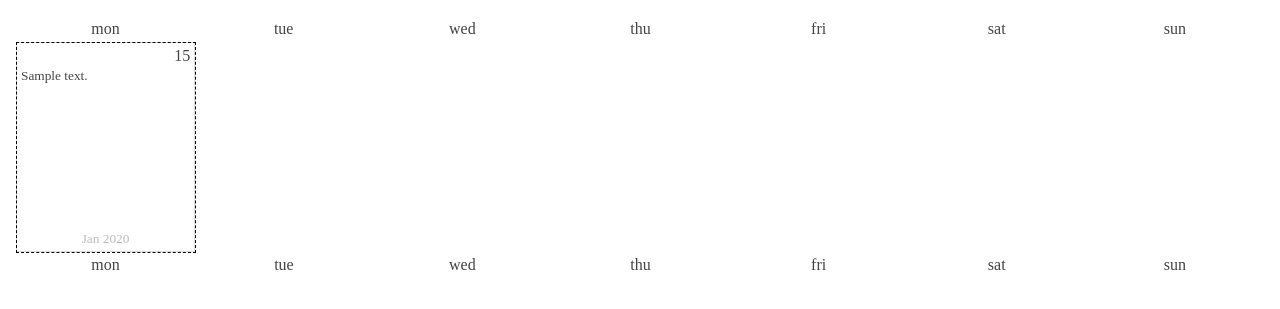
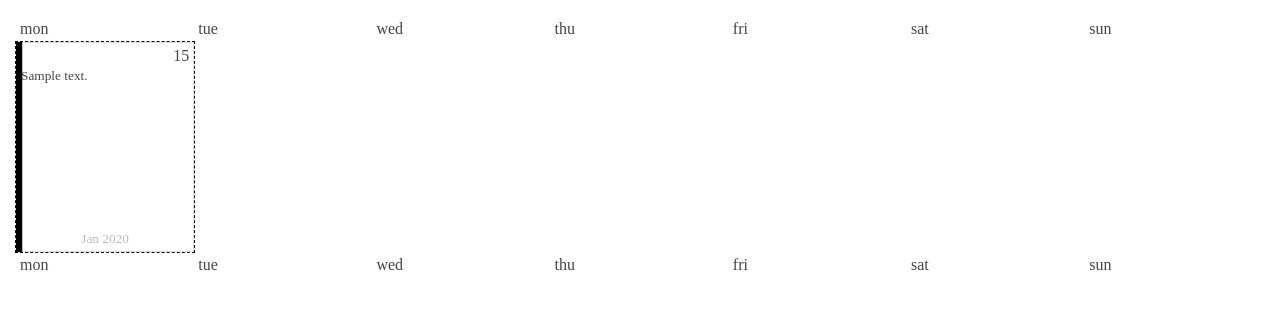
Before and after one commit to jakubvalenta/automatic-diary, a Python web app: template automatic_diary/templates/template.html in a window 1280 px wide. Shown: the top 309 px of the page. Run offline with Jinja, Linux system fonts and the light colour scheme; the template is opened without the code that fills it: most values are stand-ins (such as "Sample title", 1, 10 or a date in 2020).

Commit message:
template: Try many small SVGs

```diff
--- a/automatic_diary/templates/template.html
+++ b/automatic_diary/templates/template.html
@@ -5,19 +5,16 @@
         <link rel="stylesheet" href="./diary.css" />
     </head>
     <body>
-        <table>
-            <thead>
-                <tr>
+        <div class="table">
+            <div class="tr">
                 {% for weekday in ('mon', 'tue', 'wed', 'thu', 'fri', 'sat', 'sun') %}
-                    <th>{{ weekday }}</th>
+                <div class="th">{{ weekday }}</div>
                 {% endfor %}
-                </tr>
-            </thead>
-            <tbody>
+            </div>
             {% for week in year %}
-                <tr>
+            <div class="tr">
                 {% for day in week %}
-                    <td class="{% if day.today %}today{% endif %} {% if day.even %}even{% endif %}">
+                <div class="td{% if day.today %} today{% endif %}{% if day.even %} even{% endif %}">
                     <div class="content">
                         <div class="text">
                             <h2 title="{{ day.date.isoformat() }}">{{ day.date.day }}</h2>
@@ -27,25 +24,24 @@
                         </div>
                         <div class="date">{{ day.date.strftime('%b %Y') }}</div>
                     </div>
-                    </td>
+                </div>
                 {% endfor %}
-                </tr>
-                {% endfor %}
-            </tbody>
-            <tfoot>
-                <tr>
-                    {% for weekday in ('mon', 'tue', 'wed', 'thu', 'fri', 'sat', 'sun') %}
-                    <th>{{ weekday }}</th>
-                    {% endfor %}
-                </tr>
-            </tfoot>
-        </table>
-        <svg viewBox="0 0 100 {{ year|length }}" xmlns="http://www.w3.org/2000/svg">
-            <polyline
-                points="{% for week in year %}{{ week.stats['csfd'].val }},{{ loop.index }} {% endfor %}"
-                fill="none"
+                <svg viewBox="0 0 100 100" xmlns="http://www.w3.org/2000/svg"
+                     preserveAspectRatio="none">
+                    <line x1="{{ year[loop.index - 1].stats['csfd'].val }}"
+                          y1="0"
+                          x2="{{ week.stats['csfd'].val }}"
+                          y2="100"
                           stroke="black" />
                 </svg>
+            </div>
+            {% endfor %}
+            <div class="tr">
+                {% for weekday in ('mon', 'tue', 'wed', 'thu', 'fri', 'sat', 'sun') %}
+                <div class="th">{{ weekday }}</div>
+                {% endfor %}
+            </div>
+        </div>
         <script src="./diary.js"></script>
     </body>
 </html>
--- a/result/diary.css
+++ b/result/diary.css
@@ -10,28 +10,34 @@ h2 {
   font-size: 12pt;
   margin: 0;
 }
-table {
+.table {
+  display: flex;
+  flex-direction: column;
   width: 100%;
-  border-collapse: collapse;
-  table-layout: fixed;
 }
-td,
-th {
+.tr {
+  display: flex;
+  flex-direction: row;
+  position: relative;
+}
+.td,
+.th {
   width: 14.28%;
   padding: 0.25em;
+  box-sizing: border-box;
 }
-td {
+.td {
   border: 1px solid #ddd;
   overflow: hidden;
   height: 100%;
 }
-td:nth-child(5) {
+.td:nth-child(5) {
   border-right-color: #444;
 }
-td.even {
+.td.even {
   background: #fcfcfc;
 }
-th {
+.th {
   font-weight: normal;
 }
 .content {
--- a/result/diary.js
+++ b/result/diary.js
@@ -1,3 +1,5 @@
+return;
+
 function getRandomInt(max) {
     return Math.floor(Math.random() * Math.floor(max));
 }
@@ -14,9 +16,9 @@ var trs = Array.from(document.querySelectorAll('tbody tr'));
 console.log(trs);
 var svg = document.getElementsByTagName('svg')[0];
 var doc = document.documentElement;
-svg.setAttribute('viewBox', [0, 0, 1, doc.clientHeight].join(' '));
+svg.setAttribute('viewBox', [0, 0, doc.clientWidth, doc.clientHeight].join(' '));
 var line = document.getElementsByTagName('polyline')[0];
 var oldPoints = parsePoints(line.getAttribute('points'));
 console.log(oldPoints);
-var newPoints = oldPoints.map(([x, y], i) => [x, trs[i].offsetTop]);
+var newPoints = oldPoints.map(([x, y], i) => [Math.round(x / 100 * doc.clientWidth), trs[i].offsetTop]);
 line.setAttribute('points', formatPoints(newPoints));
```
Lines whose indentation alone changed are shown as unchanged.
